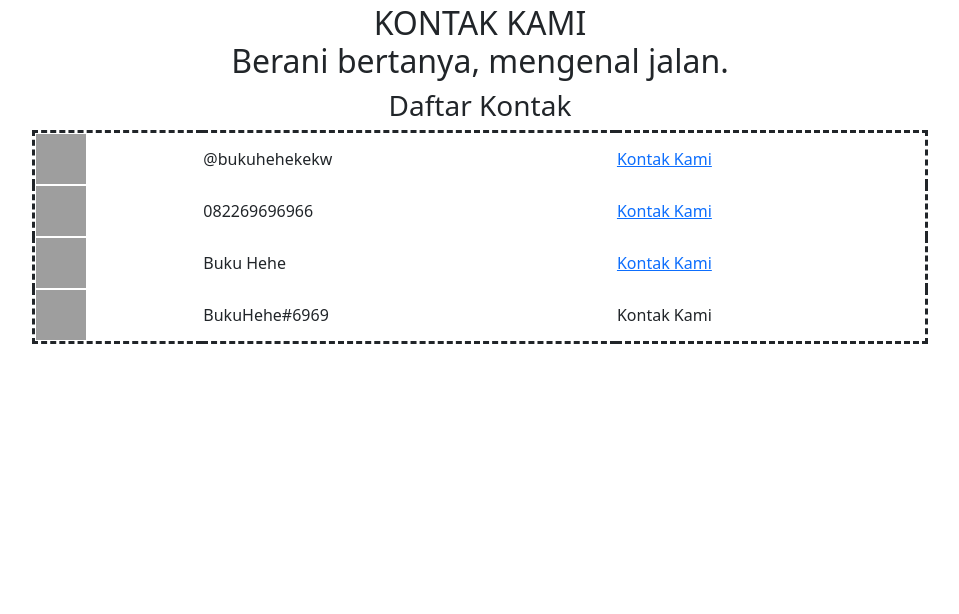
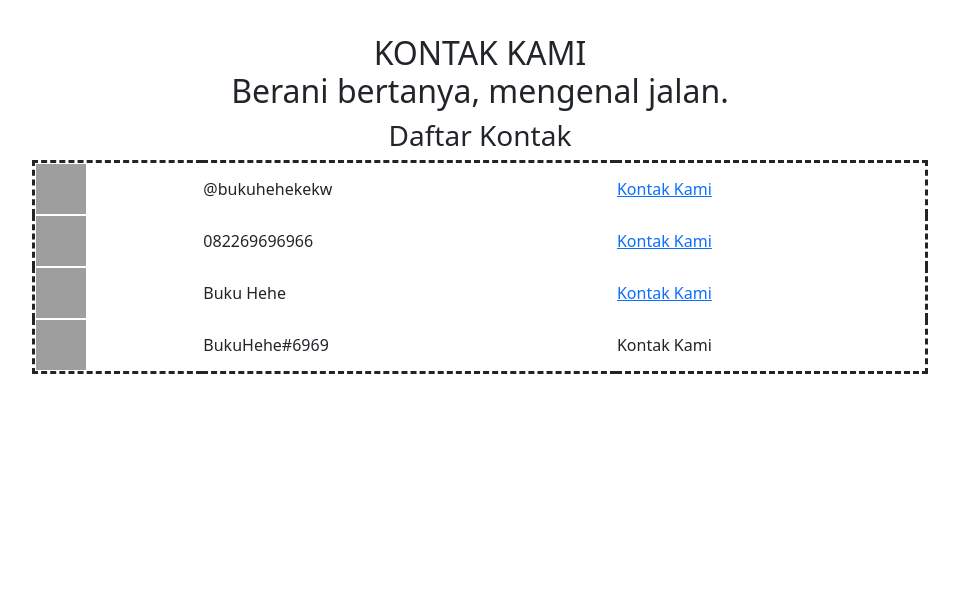
Before and after one commit to aNdr3W03/SI2_UAS, a CodeIgniter app: page /SI2_UAS/index.php/contact/index in a window 1280 px wide. Shown: the part 66-680 px from the top of the page, without its empty margins (160-1119 px from the left). Run offline with CodeIgniter, Linux system fonts and the light colour scheme; some libraries are stand-ins or nearby versions; grey boxes are pictures that could not be loaded.

Commit message:
contact body margin update

```diff
--- a/application/views/contact_view.php
+++ b/application/views/contact_view.php
@@ -5,7 +5,7 @@
             Berani bertanya, mengenal jalan.
         </center>
     </h2>
-    <body>
+    <body style="margin-top: 100px">
         <center>
             <h3> Daftar Kontak </h3>
             <table style="border: dashed" width="70%">
```
